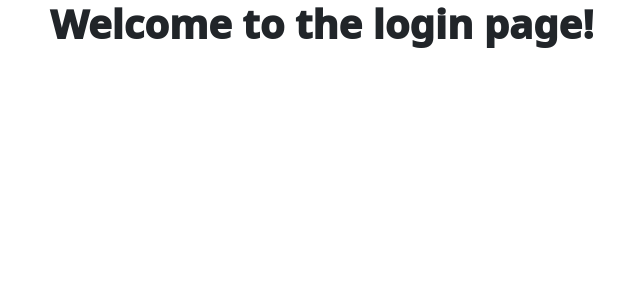
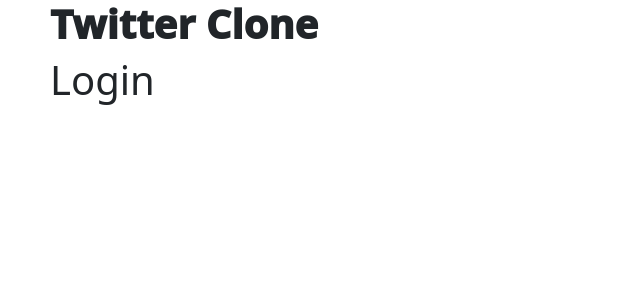
Before and after one commit to paucabral/twitter-clone, a Django app: page / in a window 1280 px wide. Shown: the top 300 px of the page, without its empty margins (32-672 px from the left). Run offline with Django 3.2, Linux system fonts and the light colour scheme.

Commit message:
Updated README.md

```diff
--- a/accounts/templates/accounts/login.html
+++ b/accounts/templates/accounts/login.html
@@ -7,6 +7,7 @@
 
 {% block content %}
 <div>
-  <h1>Welcome to the login page!</h1>
+  <h1 class="brand">Twitter Clone</h1>
+  <h1>Login</h1>
 </div>
 {% endblock %}
--- a/static/css/index.css
+++ b/static/css/index.css
@@ -1,3 +1,3 @@
-h1 {
+.brand {
   font-weight: 1000;
 }
```
Also changed, not shown: README.md.
